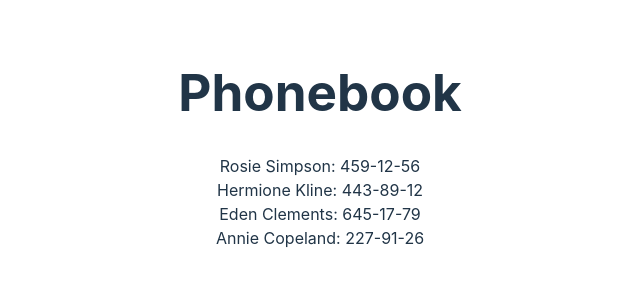
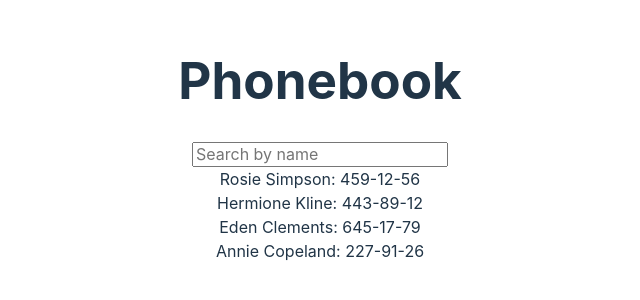
Before and after one commit to AlexBoyko5/react-1, a React (Vite) app: page / in a window 1280 px wide. Shown: the part 260-560 px from the top of the page, without its empty margins (320-960 px from the left). Built offline with nearby package versions, Linux system fonts and the light colour scheme.

Commit message:
Home-W-React-3-2
Task#2

```diff
--- a/src/components/App/App-3.jsx
+++ b/src/components/App/App-3.jsx
@@ -1,7 +1,7 @@
 import { useState } from 'react';
 import ContactList from '../ContactList/ContactList';
 // import ContactForm from '../ContactForm/ContactForm';
-// import SearchBox from '../SearchBox/SearchBox';
+import SearchBox from '../SearchBox/SearchBox';
 
 import './App3.css';
 import 'modern-normalize';
@@ -14,13 +14,34 @@
 		{ id: 'id-3', name: 'Eden Clements', number: '645-17-79' },
 		{ id: 'id-4', name: 'Annie Copeland', number: '227-91-26' },
 	]);
+	// Тут ми передаємо масив контактів як проп в компонент ContactList. +
+	// Компонент ContactList потім передає кожен окремий контакт в компонент Contact.
+	// Mи використовуємо key проп в елементі списку для оптимізації роботи React.
+	//Це повинно бути унікальне значення, в даному випадку - id контакта.
+
+	const [filter, setFilter] = useState('');
+	const filteredContacts = contacts.filter((contact) =>
+		contact.name.toLocaleLowerCase().includes(filter.toLocaleLowerCase())
+	);
+
+	// функция-аргумент (в данном случае (contact) => ...) вызывается для каждого элемента массива contacts.
+	// Если функция возвращает true, элемент включается в новый массив.Если функция возвращает false,
+	// элемент не включается в новый массив.
+	// .includes(filter.toLocaleLowerCase()) - проверяет, содержит ли имя контакта подстроку filter. Оба значения приводятся к нижнему регистру
+	// В этом коде:useState используется для создания состояния filter, которое хранит текущее значение фильтра.
+	// filteredContacts - это новый массив контактов, который создается путем фильтрации исходного массива contacts.
+	// Контакт включается в filteredContacts, если его имя включает в себя текущее значение фильтра(filter).
+	//Фильтр нечувствителен к регистру, так как и имя контакта, и поисковый запрос преобразуются в нижний регистр перед сравнением.
+	// SearchBox получает текущее значение фильтра (filter) и функцию для его обновления (setFilter) в качестве пропсов.
+	// ContactList получает отфильтрованный список контактов (filteredContacts) в качестве пропса.
 
 	return (
 		<div>
 			<h1>Phonebook</h1>
 			{/* <ContactForm contacts={contacts} setContacts={setContacts} /> */}
-			{/* <SearchBox contacts={contacts} /> */}
-			<ContactList contacts={contacts} />
+			<SearchBox filter={filter} setFilter={setFilter} />
+			<ContactList contacts={filteredContacts} />{' '}
+			{/* замена contacts={contacts} на  contacts={filteredContacts} чтобы отобразить только отфильтрованные контакты */}
 		</div>
 	);
 }
--- /dev/null
+++ b/src/components/SearchBox/SearchBox.jsx
@@ -0,0 +1,19 @@
+const SearchBox = ({ filter, setFilter }) => {
+	return (
+		<input
+			type="text"
+			value={filter}
+			onChange={(event) => setFilter(event.target.value)}
+			placeholder="Search by name"
+		/>
+	);
+};
+
+export default SearchBox;
+// Здесь SearchBox - это стрелочная функция, которая принимает пропсы ({ filter, setFilter }) и возвращает JSX
+// SearchBox принимает filter и setFilter в качестве пропсов. filter - это текущее значение фильтра,
+// а setFilter - это функция, которую можно использовать для обновления фильтра.
+// input - это поле ввода, которое отображает текущее значение фильтра (filter)
+// и обновляет его при каждом изменении(onChange).Значение поля ввода устанавливается в filter,
+// а при изменении значения поля ввода вызывается setFilter, чтобы обновить filter.
+// Таким образом, когда пользователь вводит текст в поле поиска, setFilter вызывается с новым значением, что приводит к обновлению filter в компоненте App и, следовательно, к обновлению списка контактов.
```
